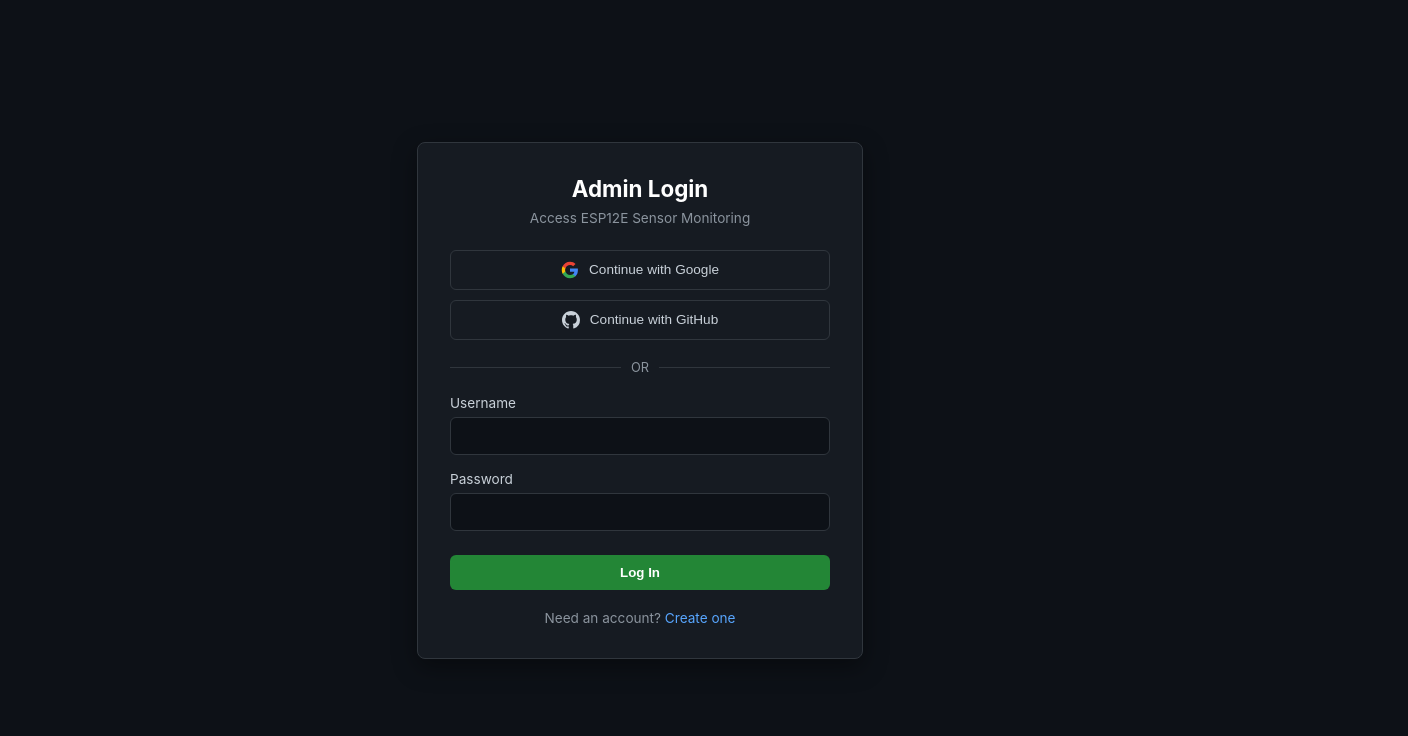
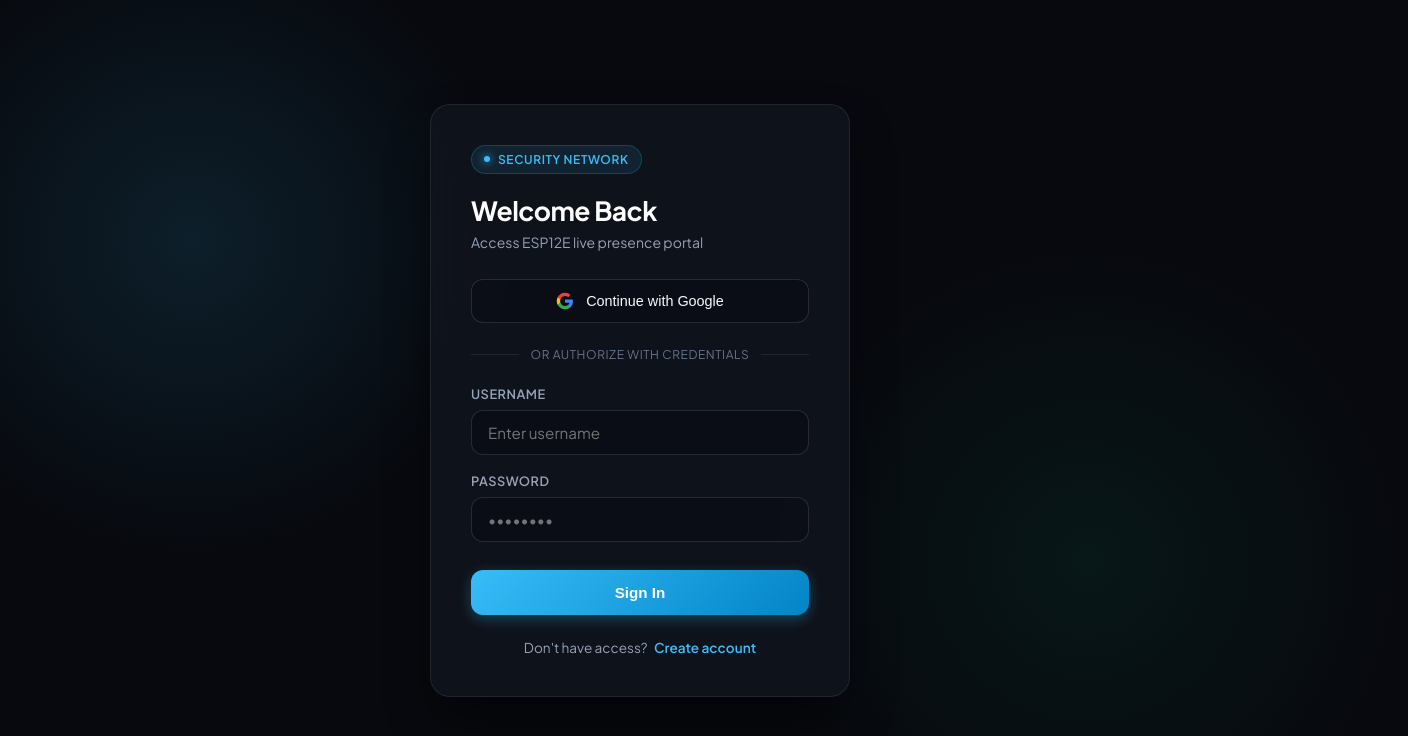
Before and after one commit to PsychicNova/Security-Database, a website: page public/admin-login.html in a window 1280 px wide. Shown: the whole page, 1408 px wide, since content can reach past the window. Drawn offline with Linux system fonts and the light colour scheme.

Commit message:
Upgrade login interface to premium dark glassmorphism design

```diff
--- a/public/admin-login.html
+++ b/public/admin-login.html
@@ -3,150 +3,226 @@
 <head>
   <meta charset="UTF-8">
   <meta name="viewport" content="width=device-width, initial-scale=1.0">
-  <title>Security Database - Portal</title>
+  <title>Security Command Center | Login</title>
+  <link rel="preconnect" href="https://fonts.googleapis.com">
+  <link rel="preconnect" href="https://fonts.gstatic.com" crossorigin>
+  <link href="https://fonts.googleapis.com/css2?family=Plus+Jakarta+Sans:wght@300;400;500;600;700&display=swap" rel="stylesheet">
   <style>
     :root {
-      --bg-color: #0d1117;
-      --card-bg: #161b22;
-      --border-color: #30363d;
-      --accent-color: #238636;
-      --accent-hover: #2ea043;
-      --text-main: #c9d1d9;
-      --text-muted: #8b949e;
+      --bg-dark: #07090e;
+      --card-bg: rgba(18, 22, 31, 0.75);
+      --card-border: rgba(255, 255, 255, 0.08);
+      --input-bg: rgba(10, 13, 20, 0.6);
+      --input-border: rgba(255, 255, 255, 0.12);
+      --accent-blue: #38bdf8;
+      --accent-glow: rgba(56, 189, 248, 0.25);
+      --accent-green: #10b981;
+      --text-primary: #f8fafc;
+      --text-secondary: #94a3b8;
+      --text-muted: #64748b;
+    }
+
+    * {
+      box-sizing: border-box;
+      margin: 0;
+      padding: 0;
     }
 
     body {
-      font-family: -apple-system, BlinkMacSystemFont, "Segoe UI", Roboto, sans-serif;
-      background-color: var(--bg-color);
-      color: var(--text-main);
+      font-family: 'Plus Jakarta Sans', -apple-system, BlinkMacSystemFont, sans-serif;
+      background-color: var(--bg-dark);
+      color: var(--text-primary);
+      min-height: 100vh;
       display: flex;
       justify-content: center;
       align-items: center;
-      min-height: 100vh;
-      margin: 0;
+      position: relative;
+      overflow: hidden;
     }
 
-    .auth-container {
-      background: var(--card-bg);
-      border: 1px solid var(--border-color);
-      border-radius: 8px;
-      padding: 32px;
-      width: 100%;
-      max-width: 380px;
-      box-shadow: 0 8px 24px rgba(0,0,0,0.4);
+    /* Ambient Glow Backgrounds */
+    .ambient-glow-1 {
+      position: absolute;
+      top: -10%;
+      left: -10%;
+      width: 50vw;
+      height: 50vw;
+      background: radial-gradient(circle, rgba(56, 189, 248, 0.12) 0%, rgba(0, 0, 0, 0) 70%);
+      pointer-events: none;
     }
 
-    .auth-header {
-      text-align: center;
-      margin-bottom: 24px;
+    .ambient-glow-2 {
+      position: absolute;
+      bottom: -10%;
+      right: -10%;
+      width: 50vw;
+      height: 50vw;
+      background: radial-gradient(circle, rgba(16, 185, 129, 0.08) 0%, rgba(0, 0, 0, 0) 70%);
+      pointer-events: none;
+    }
+
+    .auth-card {
+      position: relative;
+      background: var(--card-bg);
+      backdrop-filter: blur(20px);
+      -webkit-backdrop-filter: blur(20px);
+      border: 1px solid var(--card-border);
+      border-radius: 20px;
+      padding: 40px;
+      width: 100%;
+      max-width: 420px;
+      box-shadow: 0 25px 50px -12px rgba(0, 0, 0, 0.7);
+      z-index: 10;
+    }
+
+    .brand-badge {
+      display: inline-flex;
+      align-items: center;
+      gap: 8px;
+      background: rgba(56, 189, 248, 0.1);
+      border: 1px solid rgba(56, 189, 248, 0.2);
+      padding: 6px 12px;
+      border-radius: 20px;
+      font-size: 0.75rem;
+      font-weight: 600;
+      color: var(--accent-blue);
+      text-transform: uppercase;
+      letter-spacing: 0.05em;
+      margin-bottom: 20px;
+    }
+
+    .brand-badge .pulse-dot {
+      width: 6px;
+      height: 6px;
+      background-color: var(--accent-blue);
+      border-radius: 50%;
+      box-shadow: 0 0 8px var(--accent-blue);
     }
 
     .auth-header h1 {
-      font-size: 1.4rem;
-      margin: 0 0 8px 0;
+      font-size: 1.65rem;
+      font-weight: 700;
+      letter-spacing: -0.02em;
       color: #ffffff;
+      margin-bottom: 6px;
     }
 
     .auth-header p {
-      font-size: 0.85rem;
-      color: var(--text-muted);
-      margin: 0;
+      font-size: 0.875rem;
+      color: var(--text-secondary);
+      margin-bottom: 28px;
     }
 
-    .form-group {
-      margin-bottom: 16px;
+    .social-btn {
+      width: 100%;
+      padding: 12px 16px;
+      background-color: var(--input-bg);
+      border: 1px solid var(--input-border);
+      border-radius: 12px;
+      color: var(--text-primary);
+      font-size: 0.9rem;
+      font-weight: 500;
+      cursor: pointer;
+      display: flex;
+      align-items: center;
+      justify-content: center;
+      gap: 12px;
+      transition: all 0.2s ease;
+      margin-bottom: 12px;
     }
 
-    label {
-      display: block;
-      font-size: 0.85rem;
-      margin-bottom: 6px;
-      color: var(--text-main);
-    }
-
-    input {
-      width: 100%;
-      padding: 10px 12px;
-      background-color: var(--bg-color);
-      border: 1px solid var(--border-color);
-      border-radius: 6px;
-      color: #ffffff;
-      font-size: 0.9rem;
-      box-sizing: border-box;
-    }
-
-    input:focus {
-      outline: none;
-      border-color: #58a6ff;
-    }
-
-    .btn-primary {
-      width: 100%;
-      padding: 10px;
-      background-color: var(--accent-color);
-      color: #ffffff;
-      border: none;
-      border-radius: 6px;
-      font-weight: 600;
-      cursor: pointer;
-      margin-top: 8px;
-    }
-
-    .btn-primary:hover {
-      background-color: var(--accent-hover);
+    .social-btn:hover {
+      background-color: rgba(255, 255, 255, 0.05);
+      border-color: rgba(255, 255, 255, 0.25);
+      transform: translateY(-1px);
     }
 
     .divider {
       display: flex;
       align-items: center;
       text-align: center;
-      margin: 20px 0;
+      margin: 24px 0;
       color: var(--text-muted);
-      font-size: 0.8rem;
+      font-size: 0.75rem;
+      letter-spacing: 0.05em;
     }
 
     .divider::before, .divider::after {
       content: '';
       flex: 1;
-      border-bottom: 1px solid var(--border-color);
+      border-bottom: 1px solid var(--card-border);
     }
 
     .divider span {
-      padding: 0 10px;
+      padding: 0 12px;
     }
 
-    .social-btn {
-      width: 100%;
-      padding: 10px;
-      background-color: transparent;
-      border: 1px solid var(--border-color);
-      border-radius: 6px;
-      color: var(--text-main);
-      font-size: 0.85rem;
-      font-weight: 500;
-      cursor: pointer;
-      display: flex;
-      align-items: center;
-      justify-content: center;
-      gap: 10px;
-      margin-bottom: 10px;
+    .form-group {
+      margin-bottom: 18px;
     }
 
-    .social-btn:hover {
-      background-color: rgba(255, 255, 255, 0.05);
+    label {
+      display: block;
+      font-size: 0.8rem;
+      font-weight: 600;
+      text-transform: uppercase;
+      letter-spacing: 0.04em;
+      margin-bottom: 8px;
+      color: var(--text-secondary);
+    }
+
+    input {
+      width: 100%;
+      padding: 12px 16px;
+      background-color: var(--input-bg);
+      border: 1px solid var(--input-border);
+      border-radius: 12px;
+      color: #ffffff;
+      font-size: 0.95rem;
+      font-family: inherit;
+      transition: all 0.2s ease;
+    }
+
+    input:focus {
+      outline: none;
+      border-color: var(--accent-blue);
+      box-shadow: 0 0 0 4px var(--accent-glow);
+      background-color: rgba(10, 13, 20, 0.9);
+    }
+
+    .btn-submit {
+      width: 100%;
+      padding: 14px;
+      background: linear-gradient(135deg, #38bdf8 0%, #0284c7 100%);
+      color: #ffffff;
+      border: none;
+      border-radius: 12px;
+      font-size: 0.95rem;
+      font-weight: 600;
+      cursor: pointer;
+      margin-top: 10px;
+      box-shadow: 0 4px 14px rgba(56, 189, 248, 0.3);
+      transition: all 0.2s ease;
+    }
+
+    .btn-submit:hover {
+      box-shadow: 0 6px 20px rgba(56, 189, 248, 0.45);
+      transform: translateY(-1px);
     }
 
     .toggle-auth {
       text-align: center;
-      margin-top: 20px;
+      margin-top: 24px;
       font-size: 0.85rem;
-      color: var(--text-muted);
+      color: var(--text-secondary);
     }
 
     .toggle-auth a {
-      color: #58a6ff;
+      color: var(--accent-blue);
+      font-weight: 600;
       text-decoration: none;
       cursor: pointer;
+      margin-left: 4px;
     }
 
     .toggle-auth a:hover {
@@ -154,50 +230,54 @@
     }
 
     #error-msg {
-      color: #f85149;
+      color: #f87171;
       font-size: 0.85rem;
       text-align: center;
-      margin-top: 12px;
+      margin-top: 14px;
+      font-weight: 500;
     }
   </style>
 </head>
 <body>
 
-  <div class="auth-container">
-    <div class="auth-header">
-      <h1 id="portal-title">Admin Login</h1>
-      <p id="portal-subtitle">Access ESP12E Sensor Monitoring</p>
+  <div class="ambient-glow-1"></div>
+  <div class="ambient-glow-2"></div>
+
+  <div class="auth-card">
+    <div class="brand-badge">
+      <span class="pulse-dot"></span> Security Network
     </div>
 
-    <!-- OAuth Options -->
+    <div class="auth-header">
+      <h1 id="portal-title">Welcome Back</h1>
+      <p id="portal-subtitle">Access ESP12E live presence portal</p>
+    </div>
+
+    <!-- OAuth Button -->
     <button class="social-btn" onclick="window.location.href='/auth/google'">
       <svg width="18" height="18" viewBox="0 0 24 24"><path fill="#4285F4" d="M22.56 12.25c0-.78-.07-1.53-.2-2.25H12v4.26h5.92c-.26 1.37-1.04 2.53-2.21 3.31v2.77h3.57c2.08-1.92 3.28-4.74 3.28-8.09z"/><path fill="#34A853" d="M12 23c2.97 0 5.46-.98 7.28-2.66l-3.57-2.77c-.98.66-2.23 1.06-3.71 1.06-2.86 0-5.29-1.93-6.16-4.53H2.18v2.84C3.99 20.53 7.7 23 12 23z"/><path fill="#FBBC05" d="M5.84 14.09c-.22-.66-.35-1.36-.35-2.09s.13-1.43.35-2.09V7.06H2.18C1.43 8.55 1 10.22 1 12s.43 3.45 1.18 4.94l2.85-2.22.81-.63z"/><path fill="#EA4335" d="M12 5.38c1.62 0 3.06.56 4.21 1.64l3.15-3.15C17.45 2.09 14.97 1 12 1 7.7 1 3.99 3.47 2.18 7.06l3.66 2.84c.87-2.6 3.3-4.52 6.16-4.52z"/></svg>
       Continue with Google
     </button>
-    <button class="social-btn" onclick="handleOAuth('GitHub')">
-      <svg width="18" height="18" fill="currentColor" viewBox="0 0 24 24"><path d="M12 0C5.37 0 0 5.37 0 12c0 5.31 3.435 9.795 8.205 11.385.6.105.825-.255.825-.57 0-.285-.015-1.23-.015-2.235-3.015.555-3.795-.735-4.035-1.41-.135-.345-.72-1.41-1.23-1.695-.42-.225-1.02-.78-.015-.795.945-.015 1.62.87 1.845 1.23 1.08 1.815 2.805 1.305 3.495.99.105-.78.42-1.305.765-1.605-2.67-.3-5.46-1.335-5.46-5.925 0-1.305.465-2.385 1.23-3.225-.12-.3-.54-1.53.12-3.18 0 0 1.005-.315 3.3 1.23.96-.27 1.98-.405 3-.405s2.04.135 3 .405c2.295-1.56 3.3-1.23 3.3-1.23.66 1.65.24 2.88.12 3.18.765.84 1.23 1.905 1.23 3.225 0 4.605-2.805 5.625-5.475 5.925.435.375.81 1.095.81 2.22 0 1.605-.015 2.895-.015 3.3 0 .315.225.69.825.57A12.02 12.02 0 0024 12c0-6.63-5.37-12-12-12z"/></svg>
-      Continue with GitHub
-    </button>
 
-    <div class="divider"><span>OR</span></div>
+    <div class="divider"><span>OR AUTHORIZE WITH CREDENTIALS</span></div>
 
     <!-- Credentials Form -->
     <form id="authForm">
       <div class="form-group">
         <label for="username">Username</label>
-        <input type="text" id="username" name="username" required autocomplete="username">
+        <input type="text" id="username" name="username" placeholder="Enter username" required autocomplete="username">
       </div>
       <div class="form-group">
         <label for="password">Password</label>
-        <input type="password" id="password" name="password" required autocomplete="current-password">
+        <input type="password" id="password" name="password" placeholder="••••••••" required autocomplete="current-password">
       </div>
-      <button type="submit" class="btn-primary" id="submit-btn">Log In</button>
+      <button type="submit" class="btn-submit" id="submit-btn">Sign In</button>
       <div id="error-msg"></div>
     </form>
 
     <div class="toggle-auth">
-      <span id="toggle-text">Need an account?</span>
-      <a onclick="toggleAuthMode()" id="toggle-link">Create one</a>
+      <span id="toggle-text">Don't have access?</span>
+      <a onclick="toggleAuthMode()" id="toggle-link">Create account</a>
     </div>
   </div>
 
@@ -207,6 +287,7 @@
     function toggleAuthMode() {
       isRegisterMode = !isRegisterMode;
       const title = document.getElementById('portal-title');
+      const subtitle = document.getElementById('portal-subtitle');
       const submitBtn = document.getElementById('submit-btn');
       const toggleText = document.getElementById('toggle-text');
       const toggleLink = document.getElementById('toggle-link');
@@ -216,19 +297,17 @@
 
       if (isRegisterMode) {
         title.innerText = 'Create Account';
-        submitBtn.innerText = 'Sign Up';
-        toggleText.innerText = 'Already have an account?';
-        toggleLink.innerText = 'Log in';
+        subtitle.innerText = 'Register credentials for dashboard access';
+        submitBtn.innerText = 'Register System Access';
+        toggleText.innerText = 'Already authorized?';
+        toggleLink.innerText = 'Sign in';
       } else {
-        title.innerText = 'Admin Login';
-        submitBtn.innerText = 'Log In';
-        toggleText.innerText = 'Need an account?';
-        toggleLink.innerText = 'Create one';
+        title.innerText = 'Welcome Back';
+        subtitle.innerText = 'Access ESP12E live presence portal';
+        submitBtn.innerText = 'Sign In';
+        toggleText.innerText = "Don't have access?";
+        toggleLink.innerText = 'Create account';
       }
-    }
-
-    function handleOAuth(provider) {
-      alert(`${provider} authentication requires setting up OAuth Client Keys in server.js.`);
     }
 
     document.getElementById('authForm').addEventListener('submit', async function(e) {
@@ -255,7 +334,7 @@
           errorDiv.innerText = data.message || 'Authentication failed';
         }
       } catch (err) {
-        errorDiv.innerText = 'Server error. Please try again.';
+        errorDiv.innerText = 'Connection error. Please try again.';
       }
     });
   </script>
```
